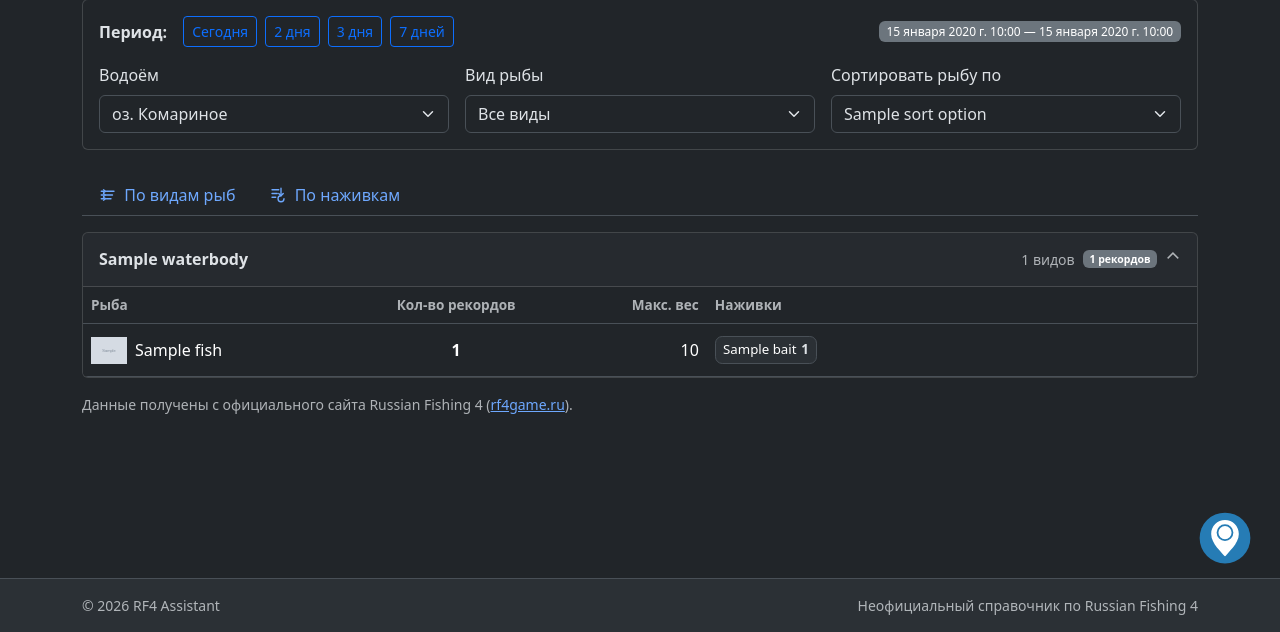
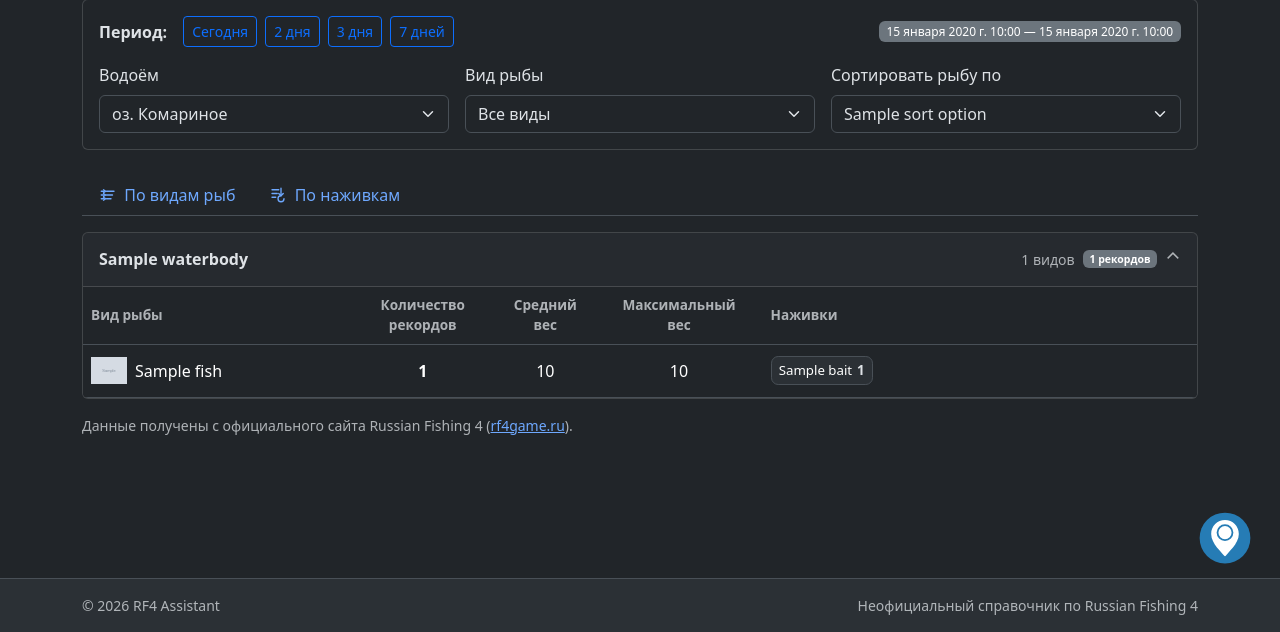
Before and after one commit to Lubkov/RF4Assistant, a Django app: template templates/records/weekly.html in a window 1280 px wide, after a click that opens the changed part. Shown: the part 168-800 px from the top of the page. Run offline with Django 5.2, Linux system fonts and the light colour scheme; data comes from the database, SQL or seed files in the repository; tables that the repository leaves empty hold one stand-in row (values such as "Sample post"); the template is opened without the code that fills it: values that come from a table or form of the project are taken from there, most other values are stand-ins (such as "Sample title", 1, 10 or a date in 2020); grey boxes marked "Sample" are stand-in pictures; some libraries are stand-ins or nearby versions.

Commit message:
Add average weight and refine weekly records table layout

```diff
--- a/static/css/records.css
+++ b/static/css/records.css
@@ -20,10 +20,11 @@
 .records-period-range { margin-left: auto; white-space: nowrap; }
 .records-table { min-width: 760px; table-layout: fixed; width: 100%; }
 .records-table th { white-space: nowrap; font-size: .85rem; color: var(--bs-secondary-color); }
-.records-table th:nth-child(1) { width: 25%; }
-.records-table th:nth-child(2) { width: 17%; }
-.records-table th:nth-child(3) { width: 14%; }
-.records-table th:nth-child(4) { width: 44%; }
+.records-table th:nth-child(1) { width: 24%; }
+.records-table th:nth-child(2) { width: 13%; }
+.records-table th:nth-child(3) { width: 9%; }
+.records-table th:nth-child(4) { width: 15%; }
+.records-table th:nth-child(5) { width: 39%; }
 .records-count-column { font-variant-numeric: tabular-nums; vertical-align: middle; }
 .records-fish-icon { width: 36px; height: 36px; object-fit: contain; flex: 0 0 36px; }
 .records-icon-placeholder { display: inline-flex; justify-content: center; align-items: center; font-size: 1.15rem; }
--- a/templates/records/weekly.html
+++ b/templates/records/weekly.html
@@ -77,10 +77,11 @@
   <div class="table-responsive">
     <table class="table table-hover align-middle records-table mb-0">
       <thead><tr>
-        <th scope="col">{% if selected_view == "bait" %}Наживка{% else %}Рыба{% endif %}</th>
-        <th scope="col" class="text-center records-count-column">Кол-во рекордов</th>
-        <th scope="col" class="text-end">Макс. вес</th>
-        <th scope="col">{% if selected_view == "bait" %}Виды рыб{% else %}Наживки{% endif %}</th>
+        <th scope="col" class="align-middle">{% if selected_view == "bait" %}Наживка{% else %}Вид рыбы{% endif %}</th>
+        <th scope="col" class="text-center records-count-column">Количество<br>рекордов</th>
+        <th scope="col" class="text-center">Средний<br>вес</th>
+        <th scope="col" class="text-center">Максимальный<br>вес</th>
+        <th scope="col" class="align-middle">{% if selected_view == "bait" %}Виды<br>рыб{% else %}Наживки{% endif %}</th>
       </tr></thead>
       <tbody>
         {% for row in waterbody.rows %}
@@ -95,7 +96,8 @@
             </div>
           </td>
           <td class="text-center fw-semibold records-count-column">{{ row.record_count }}</td>
-          <td class="text-end text-nowrap">{{ row.weight_display }}</td>
+          <td class="text-center text-nowrap">{{ row.average_weight_display }}</td>
+          <td class="text-center text-nowrap">{{ row.weight_display }}</td>
           <td class="records-baits-cell">
             {% if row.fish_details|length > 1 %}
             <details class="records-baits-details" data-record-expand data-expand-label="Развернуть список" data-collapse-label="Свернуть список">
@@ -143,7 +145,8 @@
             </div>
           </td>
           <td class="text-center fw-semibold records-count-column">{{ row.record_count }}</td>
-          <td class="text-end text-nowrap">{{ row.weight_display }}</td>
+          <td class="text-center text-nowrap">{{ row.average_weight_display }}</td>
+          <td class="text-center text-nowrap">{{ row.weight_display }}</td>
           <td class="records-baits-cell">
             {% if row.bait_details|length > 1 %}
             <details class="records-baits-details" data-record-expand data-expand-label="Развернуть список" data-collapse-label="Свернуть список">
```
Also changed, not shown: records/analytics.py (+6 -1 lines).
